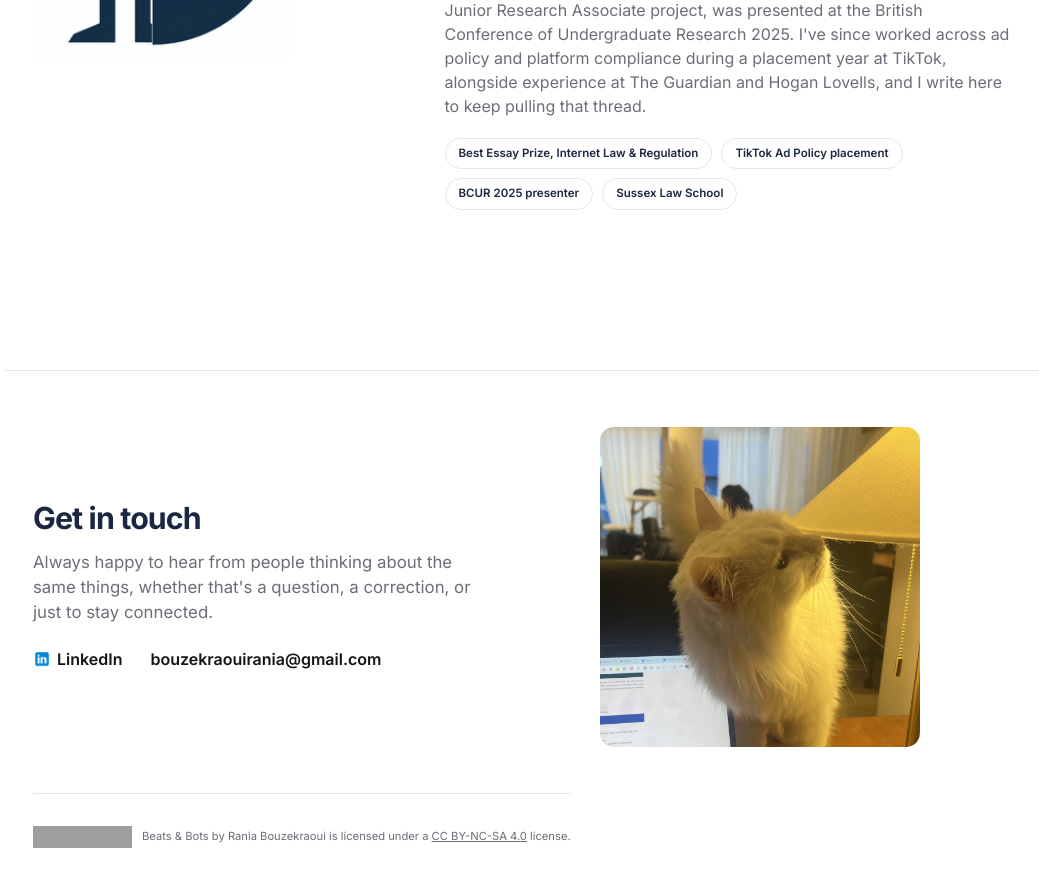
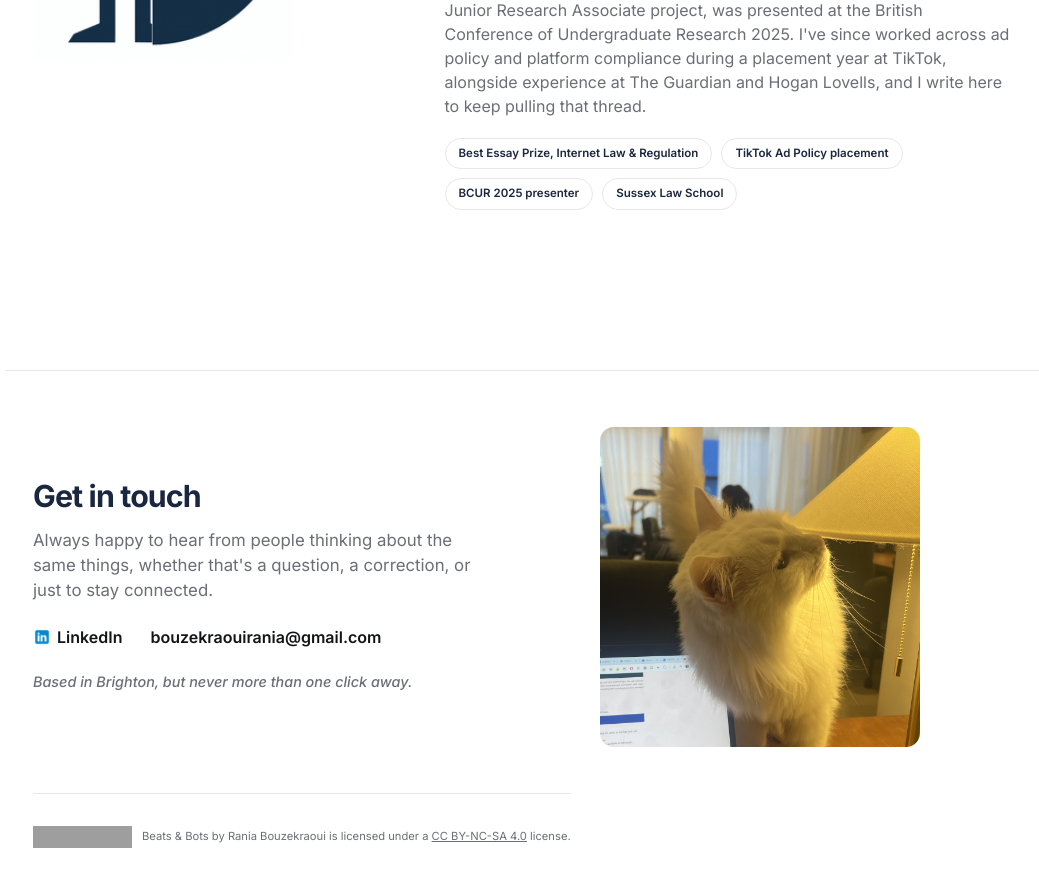
Before and after one commit to raniabouz/beats-and-bots, a Jekyll site: the page built from index.markdown, in a window 1280 px wide and 900 px high, scrolled down 2167 px. Shown: the top 887 px of the window, without its empty margins (95-1134 px from the left). Built offline with Jekyll 4.4.1, drawn with Linux system fonts in a browser that asks for light colours; grey boxes are pictures that could not be loaded.

Commit message:
fixing the contacts again

```diff
--- a/_layouts/default.html
+++ b/_layouts/default.html
@@ -242,10 +242,11 @@
         <p style="color:var(--text-mute); font-size:1.05rem; max-width:44ch; margin:0 0 22px; line-height:1.5;">
           Always happy to hear from people thinking about the same things, whether that's a question, a correction, or just to stay connected.
         </p>
-        <ul class="foot-links" style="margin:0; gap:28px;">
+        <ul class="foot-links" style="margin:0 0 22px; gap:28px;">
           <li><a href="https://www.linkedin.com/in/rania-bouzekraoui/" target="_blank" rel="noopener" style="font-size:1rem; font-weight:600;"><img src="{{ '/assets/images/linkedinicon.jpg' | relative_url }}" alt="" style="width:18px; height:18px;">LinkedIn</a></li>
           <li><a href="mailto:bouzekraouirania@gmail.com" style="text-decoration:none; color:inherit; font-weight:600; font-size:1rem;">bouzekraouirania@gmail.com</a></li>
         </ul>
+        <p style="color:var(--text-mute); font-size:0.9rem; margin:0; font-style:italic;">Based in Brighton, but never more than one click away.</p>
       </div>
 
       <img src="{{ '/assets/images/footer-cat.jpg' | relative_url }}" alt="A cat interrupting family law revision" style="width:100%; max-width:320px; max-height:320px; object-fit:cover; border-radius:14px; display:block; margin-left:auto;">
```
